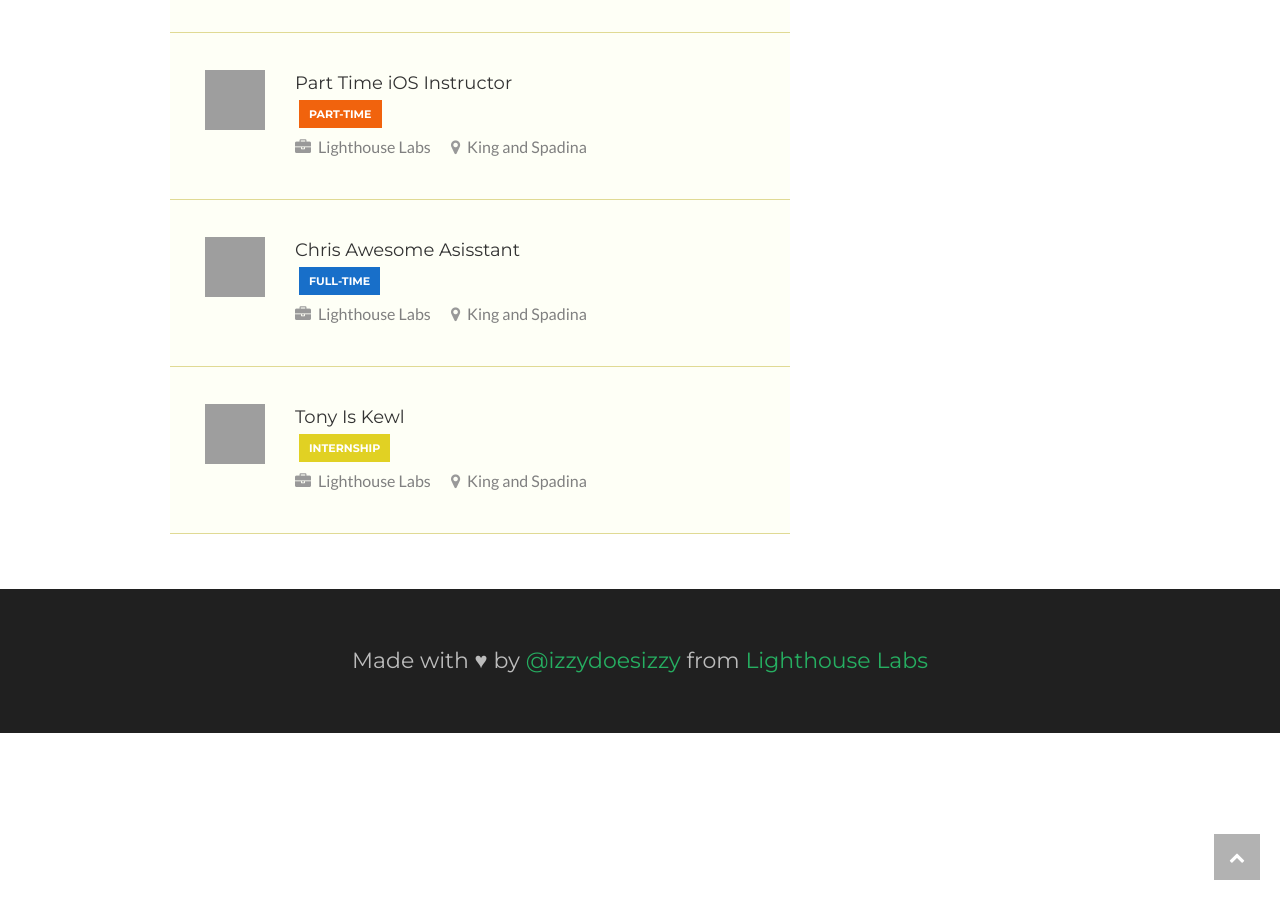
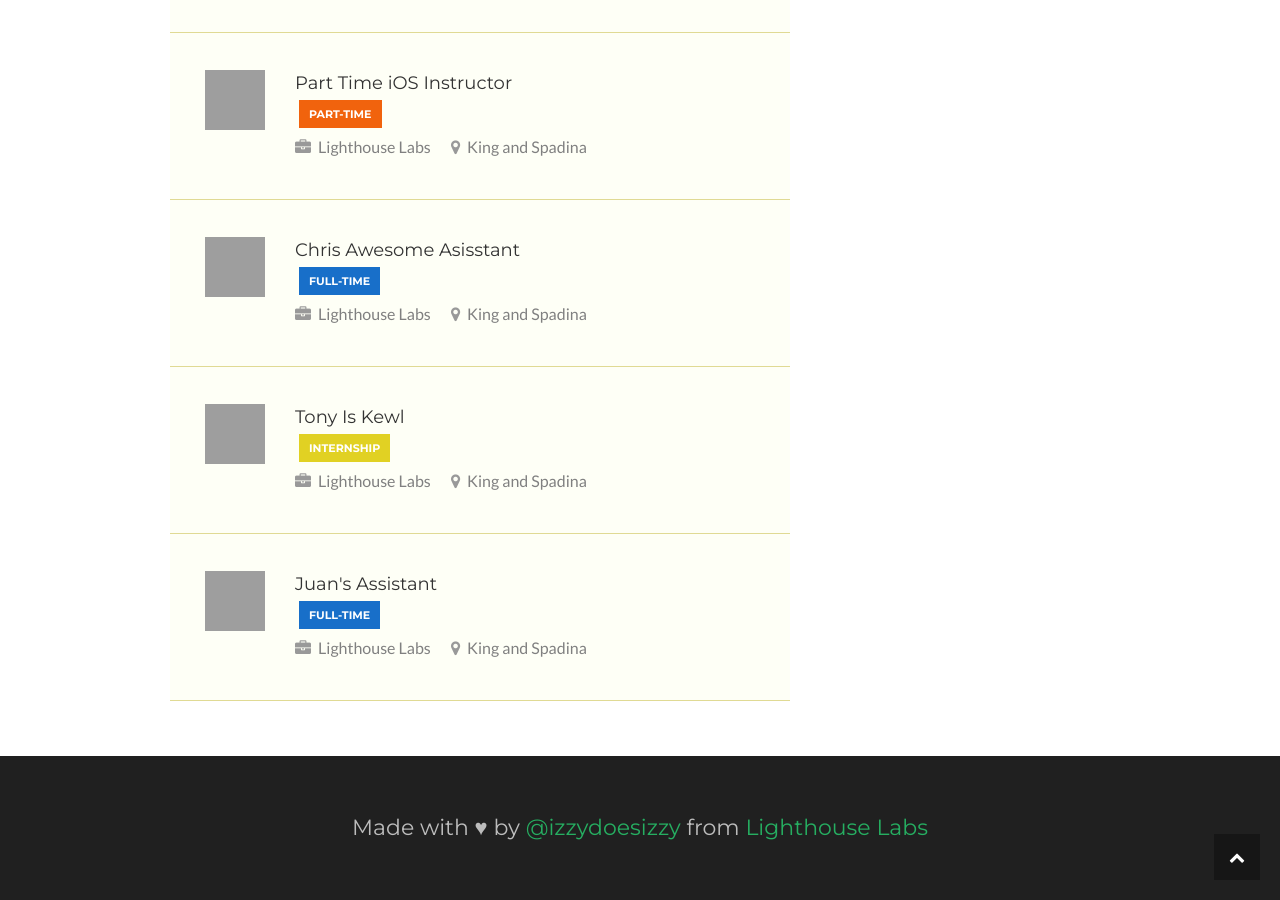
Before and after one commit to izzydoesizzy/todevjobs, a Jekyll site: the page built from index.html, in a window 1280 px wide and 900 px high, scrolled down 1688 px. Built offline with Jekyll 4.4.1, drawn with Linux system fonts in a browser that asks for light colours; grey boxes are pictures that could not be loaded.

Commit message:
Juan's assistant

```diff
--- a/_data/jobs.yml
+++ b/_data/jobs.yml
@@ -60,3 +60,10 @@
   company: "Lighthouse Labs"
   location: King and Spadina
   joblink: http://www.lighthouselabs.ca
+
+- title: "Juan's Assistant"
+  duration: Full-Time
+  imagelink: https://pbs.twimg.com/profile_images/378800000328970347/40e96c650dad499b060a4f24ddc68c6e_400x400.png
+  company: "Lighthouse Labs"
+  location: King and Spadina
+  joblink: http://www.lighthouselabs.ca
```
